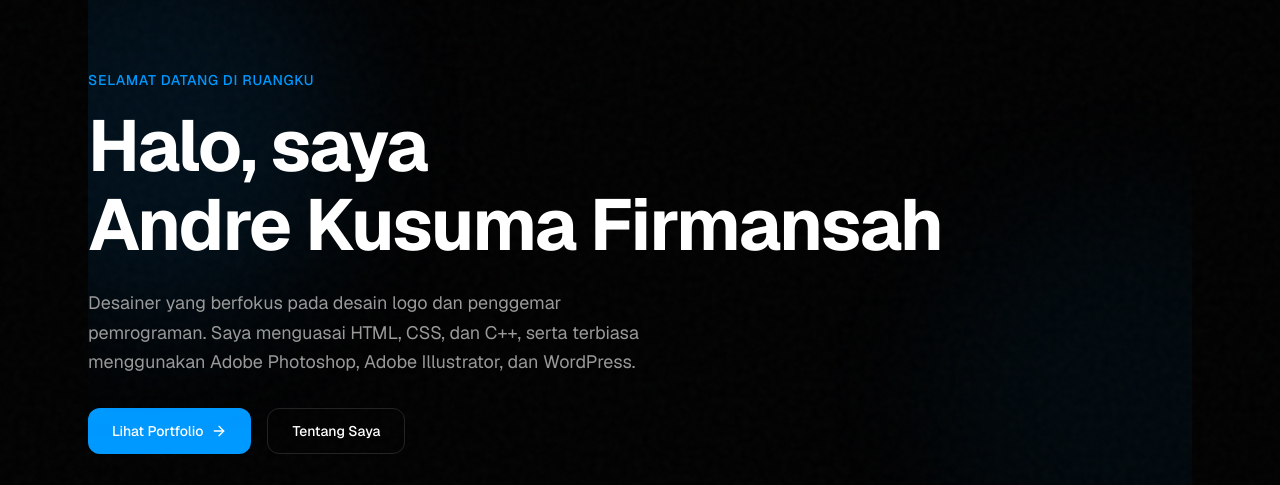
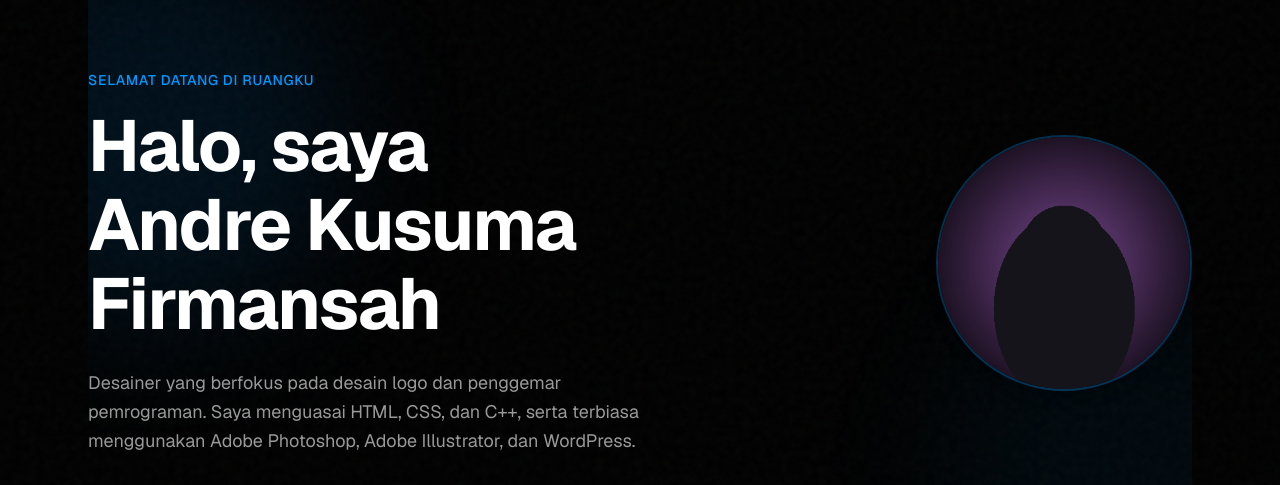
Before and after one commit to dreverrse/portfolio, a Next.js app: page / in a window 1280 px wide. Shown: the part 122-607 px from the top of the page. Built offline with nearby package versions, Linux system fonts and the light colour scheme; no server answers.

Commit message:
Tambah foto profil placeholder di hero dan about

```diff
--- a/src/components/pages/AboutContent.tsx
+++ b/src/components/pages/AboutContent.tsx
@@ -67,12 +67,20 @@ export function AboutContent() {
   return (
     <div className="mx-auto max-w-4xl px-4 sm:px-6 py-16 sm:py-24">
       <FadeIn>
+        <div className="flex flex-col items-center text-center">
+          {/* eslint-disable-next-line @next/next/no-img-element */}
+          <img
+            src="/avatars/profile-placeholder.png"
+            alt={t("home.profileAlt")}
+            className="h-28 w-28 sm:h-32 sm:w-32 rounded-full object-cover border-2 border-accent/30 shadow-lg mb-6"
+          />
           <h1 className="text-3xl sm:text-4xl font-bold mb-4">
             {t("about.title")}
           </h1>
           <p className="text-muted text-lg max-w-2xl leading-relaxed">
             {t("about.intro")}
           </p>
+        </div>
       </FadeIn>
 
       <FadeIn delay={0.1}>
--- a/src/components/pages/HomeContent.tsx
+++ b/src/components/pages/HomeContent.tsx
@@ -33,7 +33,8 @@ export function HomeContent() {
         <div className="hidden sm:block absolute -bottom-32 -right-32 h-96 w-96 bg-highlight/5 rounded-full blur-3xl pointer-events-none" />
 
         <FadeIn>
-          <div className="relative">
+          <div className="relative grid items-center gap-8 lg:grid-cols-[1fr_auto]">
+            <div>
               <p className="text-sm font-medium text-highlight mb-4 tracking-wider uppercase">
                 {t("home.welcome")}
               </p>
@@ -45,6 +46,15 @@ export function HomeContent() {
               <p className="mt-6 max-w-xl text-base sm:text-lg text-muted leading-relaxed">
                 {t("home.tagline")}
               </p>
+            </div>
+            <div className="flex justify-center lg:justify-end">
+              {/* eslint-disable-next-line @next/next/no-img-element */}
+              <img
+                src="/avatars/profile-placeholder.png"
+                alt={t("home.profileAlt")}
+                className="h-40 w-40 sm:h-52 sm:w-52 lg:h-64 lg:w-64 rounded-full object-cover border-2 border-accent/30 shadow-lg glow-hover"
+              />
+            </div>
           </div>
         </FadeIn>
 
--- a/src/lib/i18n.tsx
+++ b/src/lib/i18n.tsx
@@ -40,6 +40,7 @@ const translations = {
     "home.collabDesc":
       "Punya project menarik atau sekadar ingin ngobrol? Jangan ragu untuk menghubungi saya.",
     "home.contact": "Hubungi Saya",
+    "home.profileAlt": "Foto profil Andre",
     "about.title": "Tentang Saya",
     "about.intro":
       "Nama saya Andre Kusuma Firmansah, biasa dipanggil Andre. Saya memiliki keahlian dalam bidang desain, terutama desain logo. Saya juga menguasai beberapa bahasa pemrograman di antaranya HTML, CSS, dan C++.",
@@ -142,6 +143,7 @@ const translations = {
     "home.collabDesc":
       "Have an interesting project or just want to chat? Don't hesitate to reach out.",
     "home.contact": "Contact Me",
+    "home.profileAlt": "Andre's profile photo",
     "about.title": "About Me",
     "about.intro":
       "My name is Andre Kusuma Firmansah, usually called Andre. I have skills in design, especially logo design. I also know several programming languages including HTML, CSS, and C++.",
```
Also changed, not shown: public/avatars/profile-placeholder.png (added). Lines whose indentation alone changed are shown as unchanged.
